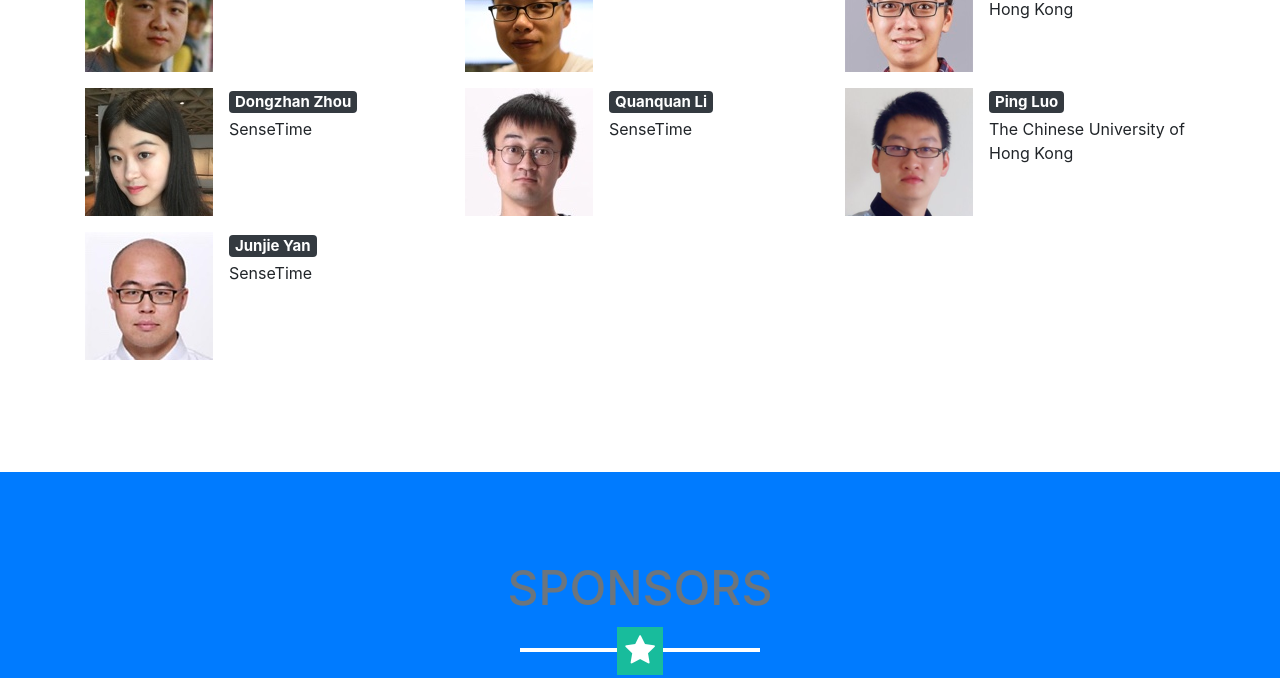
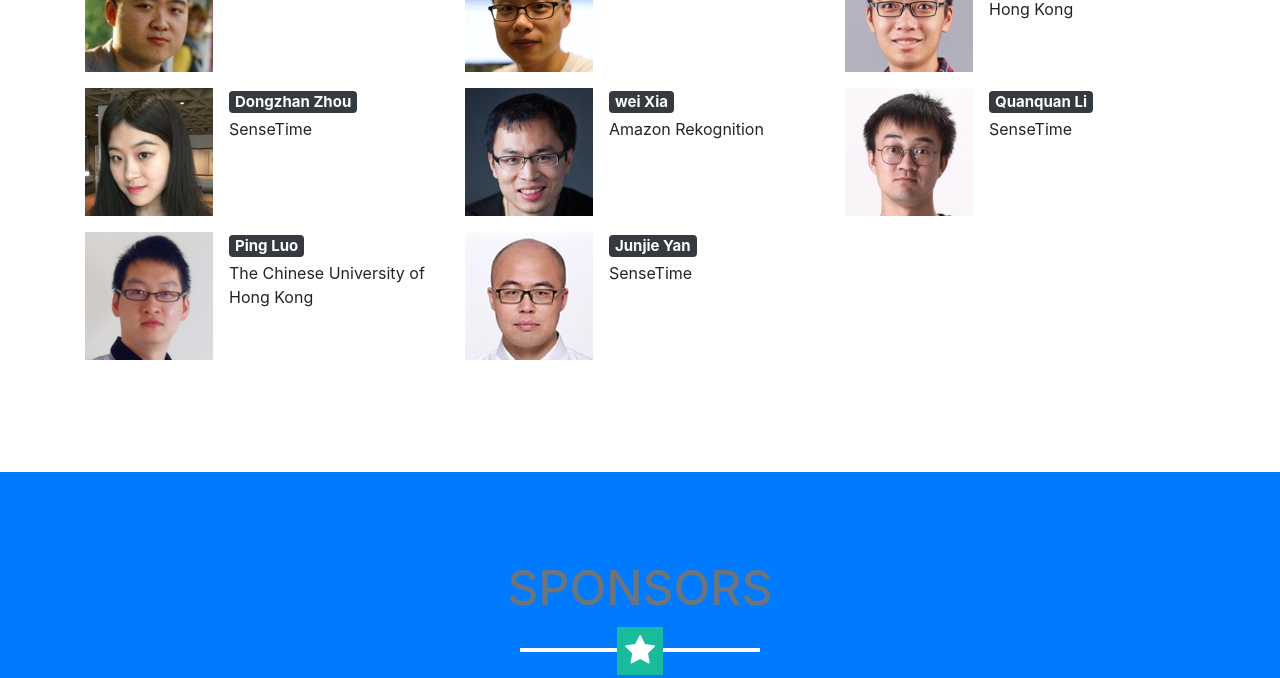
Before and after one commit to wider-challenge/wider-challenge.github.io, a website with bundled scripts: page index.html in a window 1280 px wide. Shown: the part 5960-6638 px from the top of the page. Built offline with nearby package versions, Linux system fonts and the light colour scheme.

Commit message:
add weixia

```diff
--- a/index.html
+++ b/index.html
@@ -585,6 +585,18 @@
                     <div class="col-lg-4">
                         <ul class="list-unstyled">
                             <li class="media">
+                                <img class="mr-3" src="img/organizer/weixia.jpg" alt="Generic placeholder image">
+                                <div class="media-body">
+                                    <h5 class="mt-0 mb-1"><a href="https://www.linkedin.com/in/wei-xia/" class="badge badge-dark">wei Xia</a></h5>
+                                    Amazon Rekognition
+                                </div>
+                            </li>
+                        </ul>
+                    </div>
+
+                    <div class="col-lg-4">
+                        <ul class="list-unstyled">
+                            <li class="media">
                                 <img class="mr-3" src="img/organizer/liquanquan.jpeg" alt="Generic placeholder image">
                                 <div class="media-body">
                                     <h5 class="mt-0 mb-1"><a href="" class="badge badge-dark">Quanquan Li</a></h5>
```
Also changed, not shown: img/organizer/weixia.jpg (added).
